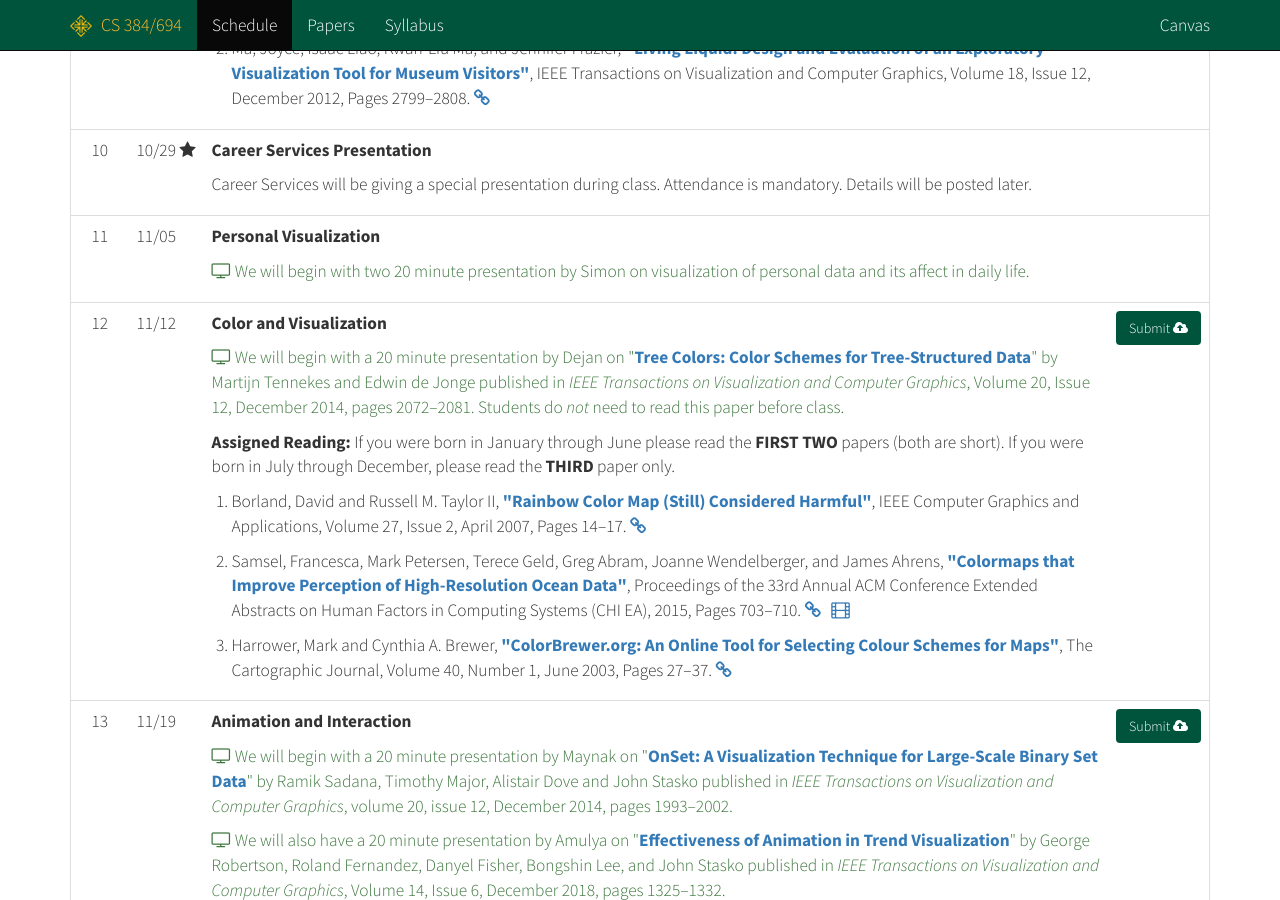
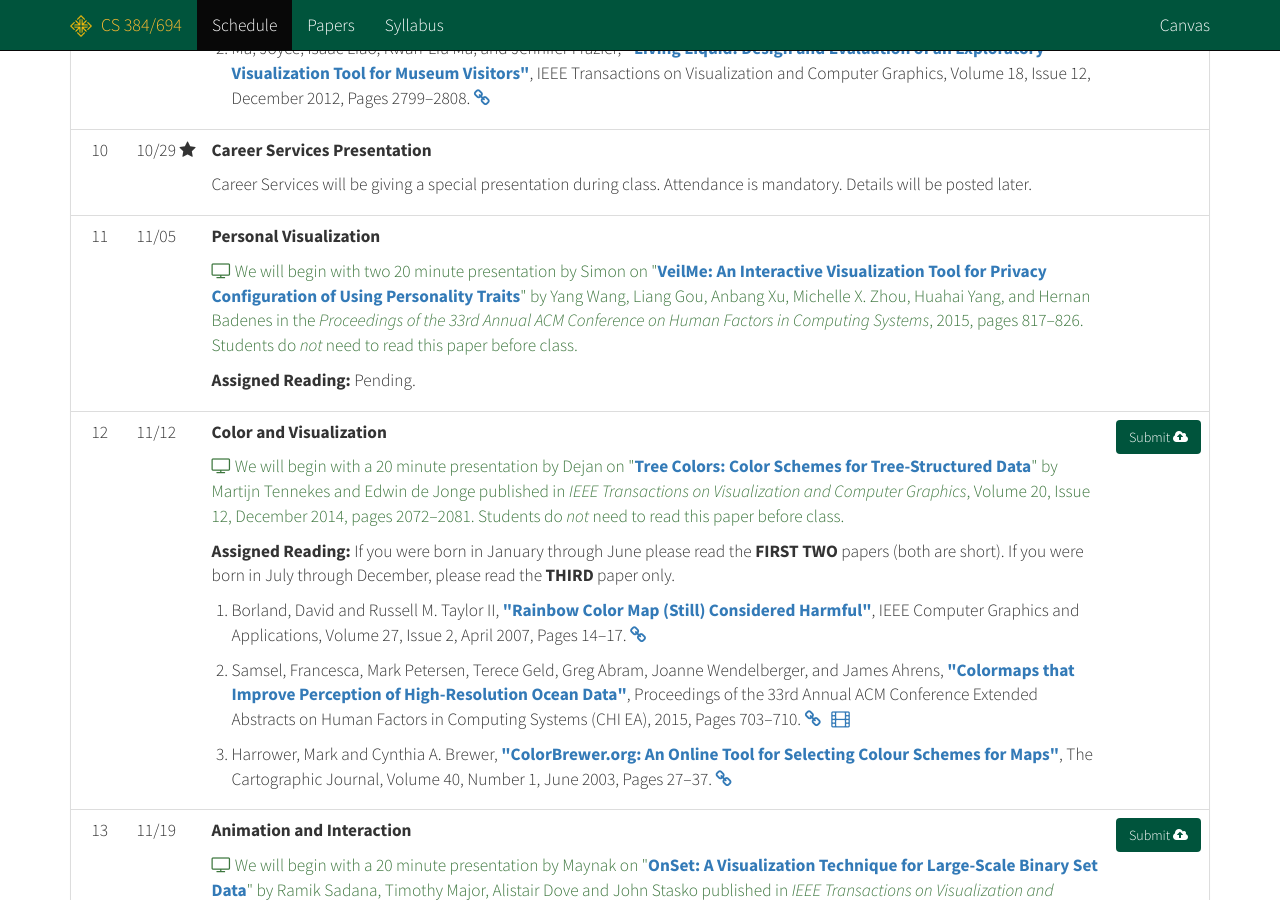
Before and after one commit to cs694/fall2015, a Jekyll site: the page built from schedule.html, in a window 1280 px wide and 900 px high, scrolled down 2892 px. Built offline with Jekyll 4.4.1, drawn with Linux system fonts in a browser that asks for light colours; Markdown is read by kramdown in place of the engine named in the settings.

Commit message:
Adding week 11 presentation.

```diff
--- a/_data/schedule.yml
+++ b/_data/schedule.yml
@@ -222,7 +222,7 @@
   info : 'Personal Visualization'
   gray : false
   flag : false
-  todo : '<p class="text-success"><i class="fa fa-television"></i> We will begin with two 20 minute presentation by Simon on visualization of personal data and its affect in daily life.</p>'
+  todo : '<p class="text-success"><i class="fa fa-television"></i> We will begin with two 20 minute presentation by Simon on "<strong><a href="http://dx.doi.org/10.1145/2702123.2702293">VeilMe: An Interactive Visualization Tool for Privacy Configuration of Using Personality Traits</a></strong>" by Yang Wang, Liang Gou, Anbang Xu, Michelle X. Zhou, Huahai Yang, and Hernan Badenes in the <em>Proceedings of the 33rd Annual ACM Conference on Human Factors in Computing Systems</em>, 2015, pages 817&ndash;826. Students do <em>not</em> need to read this paper before class.</p><p><strong>Assigned Reading:</strong> Pending.</p>'
 
 - week : 12
   date : 2015-11-12
```
